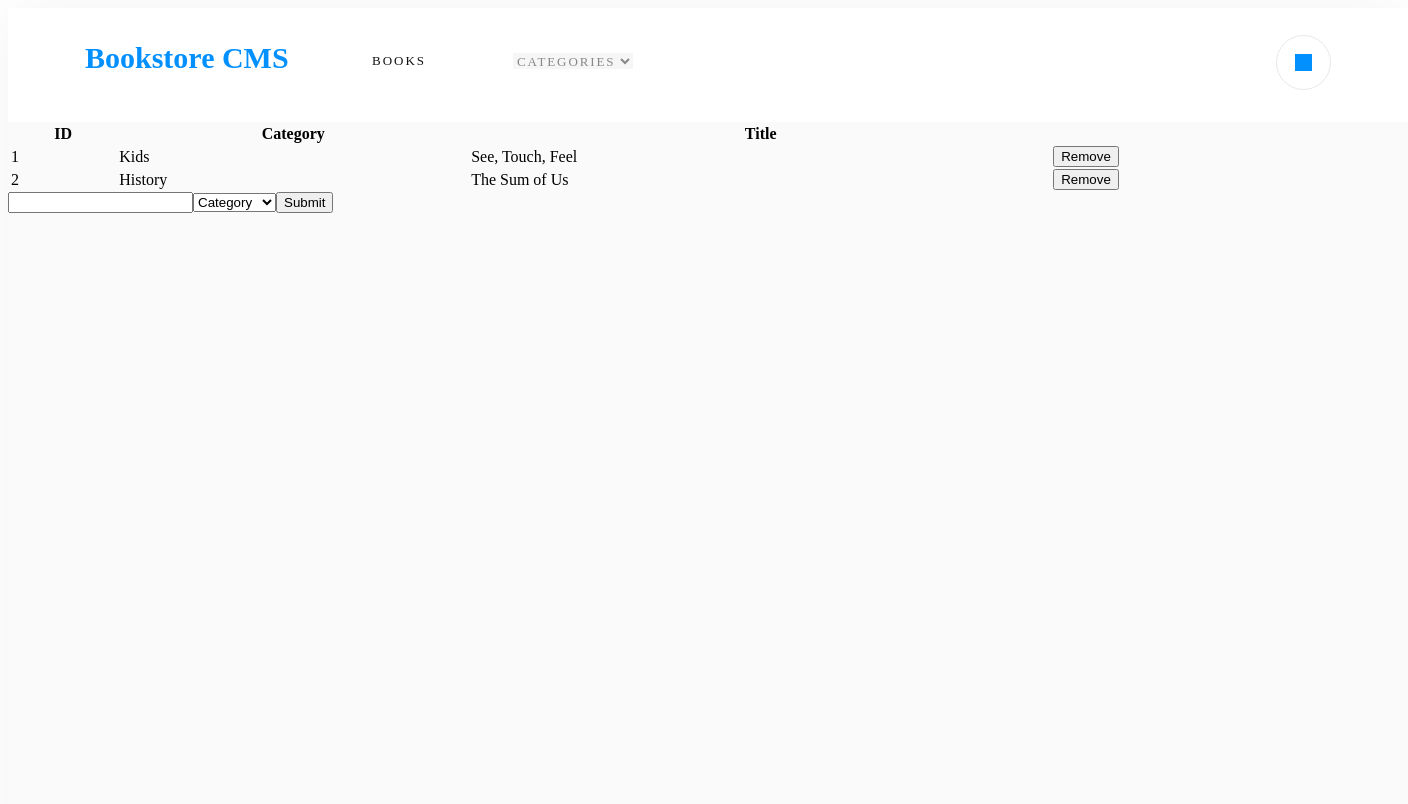
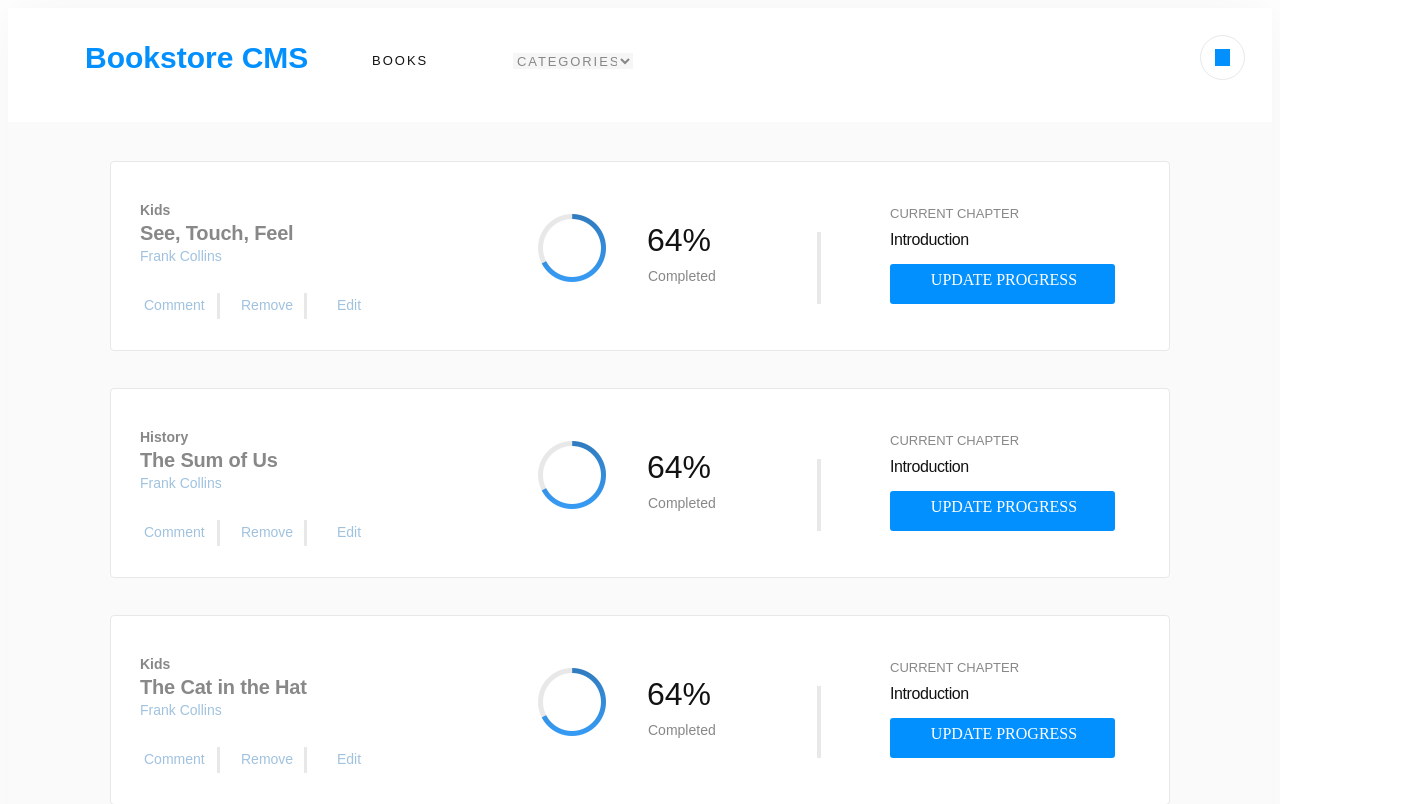
Before and after one commit to sanadwj/Book-Store-CMS, a React (Create React App) app: page / in a window 1280 px wide. Shown: the top 804 px of the page, 1408 px wide, since content can reach past the window. Built offline with nearby package versions, Linux system fonts and the light colour scheme.

Commit message:
Add styles to book list
add styles to book form

```diff
--- a/src/components/App.css
+++ b/src/components/App.css
@@ -1,13 +1,9 @@
 .App {
   display: flex;
   flex-direction: column;
-  width: 1400px;
+  width: auto;
   height: 1097px;
-  margin: 0 40px 65px 0;
-  padding: 0 0 794px;
   border-radius: 4px;
   box-shadow: 0 0 60px 0 rgba(0, 0, 0, 0.05);
-  background-color: #fafafa
-
-;
+  background-color: #fafafa;
 }
--- a/src/components/Book/Book.js
+++ b/src/components/Book/Book.js
@@ -1,15 +1,46 @@
 import React from 'react';
 import PropTypes from 'prop-types';
+import './style.css';
 
 const Book = props => {
   const { book, remove } = props;
   return (
-    <tr key={book.id}>
-      <td>{book.id}</td>
-      <td>{book.category}</td>
-      <td>{book.title}</td>
-      <button type="button" onClick={remove} value={book.id}>Remove</button>
-    </tr>
+    <>
+      <div className="Lesson-Panel" key={book.id}>
+        <div>
+
+          <tr className="School-of">{book.category}</tr>
+          <tr className="title">{book.title}</tr>
+          <tr className="author">Frank Collins</tr>
+          <div className="buttons">
+            <button className="Remove2" type="button">Comment</button>
+            <div className="Line-2" />
+            <button className="Remove" type="button" onClick={remove} value={book.id}>Remove</button>
+            <div className="Line-2" />
+            <button className="Remove" type="button">Edit</button>
+
+          </div>
+        </div>
+        <div className="flex">
+
+          <div className="flex">
+            <div className="Rectangle-3">
+              <img src="/img/progress.png" alt="progress" />
+            </div>
+            <div>
+              <div className="-Percent-Complete">64%</div>
+              <div className="Completed">Completed</div>
+            </div>
+          </div>
+          <div className="line" />
+          <div>
+            <div className="Current-Chapter">CURRENT CHAPTER</div>
+            <div className="Current-Lesson">Introduction</div>
+            <div className="Rectangle-2">UPDATE PROGRESS</div>
+          </div>
+        </div>
+      </div>
+    </>
   );
 };
 
--- /dev/null
+++ b/src/components/Book/style.css
@@ -0,0 +1,203 @@
+.Lesson-Panel {
+  display: flex;
+  justify-content: space-between;
+  align-items: center;
+  width: auto;
+  height: 130px;
+  margin: 37px 100px 0;
+  padding: 32px 26px 26px 27px;
+  border-radius: 4px;
+  border: solid 1px #e8e8e8;
+  background-color: #fff;
+}
+
+.flex {
+  display: flex;
+  align-items: center;
+}
+
+.buttons {
+  display: flex;
+  margin-top: 25px;
+}
+
+.School-of {
+  width: 49px;
+  height: 18px;
+  margin: 0 39px 0 0;
+  opacity: 0.5;
+  font-family: Montserrat, sans-serif;
+  font-size: 14px;
+  font-weight: bold;
+  font-stretch: normal;
+  font-style: normal;
+  line-height: normal;
+  letter-spacing: normal;
+  color: #121212;
+}
+
+.author {
+  width: 49px;
+  height: 18px;
+  margin: 0 39px 0 0;
+  opacity: 0.5;
+  font-family: Montserrat, sans-serif;
+  font-size: 14px;
+  font-stretch: normal;
+  font-style: normal;
+  line-height: normal;
+  letter-spacing: normal;
+  color: #4386bf;
+}
+
+.title {
+  width: 197px;
+  height: 29px;
+  margin: 10px 323px 10px 0;
+  font-family: RobotoSlab, sans-serif;
+  font-size: 22px;
+  font-weight: bold;
+  font-stretch: normal;
+  font-style: normal;
+  line-height: normal;
+  letter-spacing: -0.2px;
+  color: #121212;
+}
+
+.Remove {
+  width: 54px;
+  height: 19px;
+  margin: 3px 15px 2px 15px;
+  font-family: RobotoSlab, sans-serif;
+  opacity: 0.5;
+  font-size: 14px;
+  font-weight: 300;
+  font-stretch: normal;
+  font-style: normal;
+  line-height: normal;
+  letter-spacing: normal;
+  color: #4386bf;
+  background: none;
+  border: none;
+  text-decoration: none;
+  -webkit-appearance: none;
+  -moz-appearance: none;
+}
+
+.Remove2 {
+  width: 54px;
+  height: 19px;
+  margin: 3px 25px 2px 0;
+  font-family: RobotoSlab, sans-serif;
+  opacity: 0.5;
+  font-size: 14px;
+  font-weight: 300;
+  font-stretch: normal;
+  font-style: normal;
+  line-height: normal;
+  letter-spacing: normal;
+  color: #4386bf;
+  background: none;
+  border: none;
+  text-decoration: none;
+  -webkit-appearance: none;
+  -moz-appearance: none;
+}
+
+.Line-2 {
+  width: 1px;
+  height: 24px;
+  border: solid 1px #e8e8e8;
+  background-color: #e8e8e8;
+}
+
+.Rectangle-3 {
+  width: 90px;
+  height: 89.9px;
+  padding: 9.9px 10px 12px 12px;
+}
+
+.line {
+  width: 2px;
+  height: 70px;
+  margin: 18px 10px 0 10px;
+  border: solid 1px #e8e8e8;
+  background-color: #e8e8e8;
+}
+
+.Oval-2 {
+  width: 68px;
+  height: 68px;
+  border-style: solid;
+  border-width: 5px;
+  border-image-source: linear-gradient(to bottom, #307bbe, #307bbe);
+  border-image-slice: 1;
+}
+
+.-Percent-Complete {
+  width: 68px;
+  height: 39px;
+  margin: 1px 92px 0 11px;
+  font-family: Montserrat, sans-serif;
+  font-size: 32px;
+  font-weight: normal;
+  font-stretch: normal;
+  font-style: normal;
+  line-height: normal;
+  letter-spacing: normal;
+  color: #121212;
+}
+
+.Completed {
+  width: 80px;
+  height: 18px;
+  margin: 7px 79px 12px 12px;
+  opacity: 0.5;
+  font-family: Montserrat, sans-serif;
+  font-size: 14px;
+  font-weight: normal;
+  font-stretch: normal;
+  font-style: normal;
+  line-height: normal;
+  letter-spacing: normal;
+  color: #121212;
+}
+
+.Current-Chapter {
+  height: 18px;
+  margin: 1px 0 0 59px;
+  opacity: 0.5;
+  font-family: RobotoSlab, sans-serif;
+  font-size: 13px;
+  font-weight: 300;
+  font-stretch: normal;
+  font-style: normal;
+  line-height: normal;
+  letter-spacing: normal;
+  color: #121212;
+}
+
+.Current-Lesson {
+  width: 90px;
+  height: 21px;
+  margin: 7px 94px 4px 59px;
+  font-family: RobotoSlab, sans-serif;
+  font-size: 16px;
+  font-weight: 300;
+  font-stretch: normal;
+  font-style: normal;
+  line-height: normal;
+  letter-spacing: -0.4px;
+  color: #121212;
+}
+
+.Rectangle-2 {
+  width: 184px;
+  height: 25px;
+  margin: 12px 28px 9px 59px;
+  padding: 7px 19px 8px 22px;
+  border-radius: 3px;
+  background-color: #0290ff;
+  color: #fff;
+  text-align: center;
+}
--- a/src/components/CategoryFilter/styles.css
+++ b/src/components/CategoryFilter/styles.css
@@ -1,7 +1,6 @@
 .filter {
   display: flex;
   margin-left: 50px;
-
 }
 
 .panel-bg {
@@ -11,7 +10,7 @@
   height: 60px;
   margin: 0 0 0 0;
   padding: 27px;
-    background-color: #ffffff;
+  background-color: #fff;
 }
 
 .cat {
@@ -22,9 +21,8 @@
   display: flex;
   justify-content: center;
   align-items: center;
-    width: 25px;
-    height: 25px;
-    margin: 0 50px 0 0;
+  width: 15px;
+  height: 15px;
   padding: 14px;
   border: solid 1px #e8e8e8;
   border-radius: 50%;
@@ -40,7 +38,7 @@
   width: 240px;
   height: 37px;
   margin: 6px 47px 2px 0;
-    font-family: Montserrat;
+  font-family: Montserrat, sans-serif;
   font-size: 30px;
   font-weight: bold;
   font-stretch: normal;
@@ -54,7 +52,7 @@
   width: 59px;
   height: 16px;
   margin: 18px 41px 11px 0;
-    font-family: Montserrat;
+  font-family: Montserrat, sans-serif;
   font-size: 13px;
   font-weight: normal;
   font-stretch: normal;
@@ -69,7 +67,7 @@
   height: 16px;
   margin: 18px 100px 11px 41px;
   opacity: 0.5;
-    font-family: Montserrat;
+  font-family: Montserrat, sans-serif;
   font-size: 13px;
   font-weight: normal;
   font-stretch: normal;
--- a/src/containers/BooksForm/BooksForm.js
+++ b/src/containers/BooksForm/BooksForm.js
@@ -2,6 +2,7 @@ import React, { useState } from 'react';
 import { useDispatch } from 'react-redux';
 import PropTypes from 'prop-types';
 import { createBook } from '../../actions';
+import './style.css';
 
 const BooksForm = ({ categories }) => {
   const [title, setTitle] = useState('');
@@ -29,9 +30,13 @@ const BooksForm = ({ categories }) => {
   };
 
   return (
+    <div className="form">
+      <div className="Line" />
+
+      <h2 className="title">ADD NEW BOOK</h2>
       <form onSubmit={handleSubmit}>
-      <input required onChange={handleInputChange} value={title.value} />
-      <select required onChange={handleSelectChange} value={category.value}>
+        <input className="add" placeholder="Book title" required onChange={handleInputChange} value={title.value} />
+        <select className="category" required onChange={handleSelectChange} value={category.value}>
           <option value="">Category</option>
           {categories.map(category => (
             <option key={category}>
@@ -39,10 +44,11 @@ const BooksForm = ({ categories }) => {
             </option>
           ))}
         </select>
-      <button type="submit">
-        Submit
+        <button className="Rectangle" type="submit">
+          ADD BOOK
         </button>
       </form>
+    </div>
   );
 };
 
--- /dev/null
+++ b/src/containers/BooksForm/style.css
@@ -0,0 +1,70 @@
+.form {
+  margin: 15px 100px 0;
+  padding: 32px 26px 26px 27px;
+  width: auto;
+}
+
+.title {
+  width: 174px;
+  height: 24px;
+  margin: 29px 524px 19px 0;
+  font-family: Montserrat, sans-serif;
+  font-size: 20px;
+  font-weight: bold;
+  font-stretch: normal;
+  font-style: normal;
+  line-height: normal;
+  letter-spacing: -0.18px;
+  color: #888;
+}
+
+.Line {
+  width: auto;
+  height: 2px;
+  margin: 40px 1px 29px 0;
+  border: solid 1px #e8e8e8;
+  background-color: #e8e8e8;
+}
+
+.add {
+  width: 450px;
+  height: 20px;
+  margin: 19px 34px 0 0;
+  padding: 13px 13px 13px 17px;
+  border-radius: 4px;
+  border: solid 1px #e8e8e8;
+  background-color: #fff;
+}
+
+.category {
+  width: 200px;
+  height: 50px;
+  margin: 19px 34px 0 0;
+  border-radius: 4px;
+  border: solid 1px #e8e8e8;
+  background-color: #fff;
+}
+
+.ADD-BOOK {
+  width: 143px;
+  height: 18px;
+  font-family: RobotoSlab, sans-serif;
+  font-size: 13px;
+  font-weight: bold;
+  font-stretch: normal;
+  font-style: normal;
+  line-height: normal;
+  letter-spacing: 0.5px;
+  text-align: center;
+  color: #fff;
+}
+
+.Rectangle {
+  width: 184px;
+  height: 45px;
+  margin: 19px 0 0 34px;
+  padding: 12.8px 19px 14.2px 22px;
+  border-radius: 3px;
+  background-color: #0290ff;
+  color: #e8e8e8;
+}
--- a/src/containers/BooksList/BooksList.js
+++ b/src/containers/BooksList/BooksList.js
@@ -29,13 +29,6 @@ const BooksList = ({ categories }) => {
     <>
       <CategoryFilter categories={categories} handleFilterChange={handleFilterChange} />
       <table>
-        <thead>
-          <tr>
-            <th>ID</th>
-            <th>Category</th>
-            <th>Title</th>
-          </tr>
-        </thead>
         <tbody>
           {booksFilter().map(book => <Book key={book.id} book={book} remove={handleClick} />)}
         </tbody>
--- a/src/index.js
+++ b/src/index.js
@@ -19,6 +19,11 @@ const initialState = {
       title: 'The Sum of Us',
       category: 'History',
     },
+    {
+      id: 3,
+      title: 'The Cat in the Hat',
+      category: 'Kids',
+    },
   ],
 };
 
--- a/src/reducers/books.js
+++ b/src/reducers/books.js
@@ -14,6 +14,11 @@ const initialState = {
       title: 'The Sum of Us',
       category: 'History',
     },
+    {
+      id: 3,
+      title: 'The Cat in the Hat',
+      category: 'Kids',
+    },
   ],
 };
 
```
Also changed, not shown: public/img/progress.png (added). Lines whose indentation alone changed are shown as unchanged.
